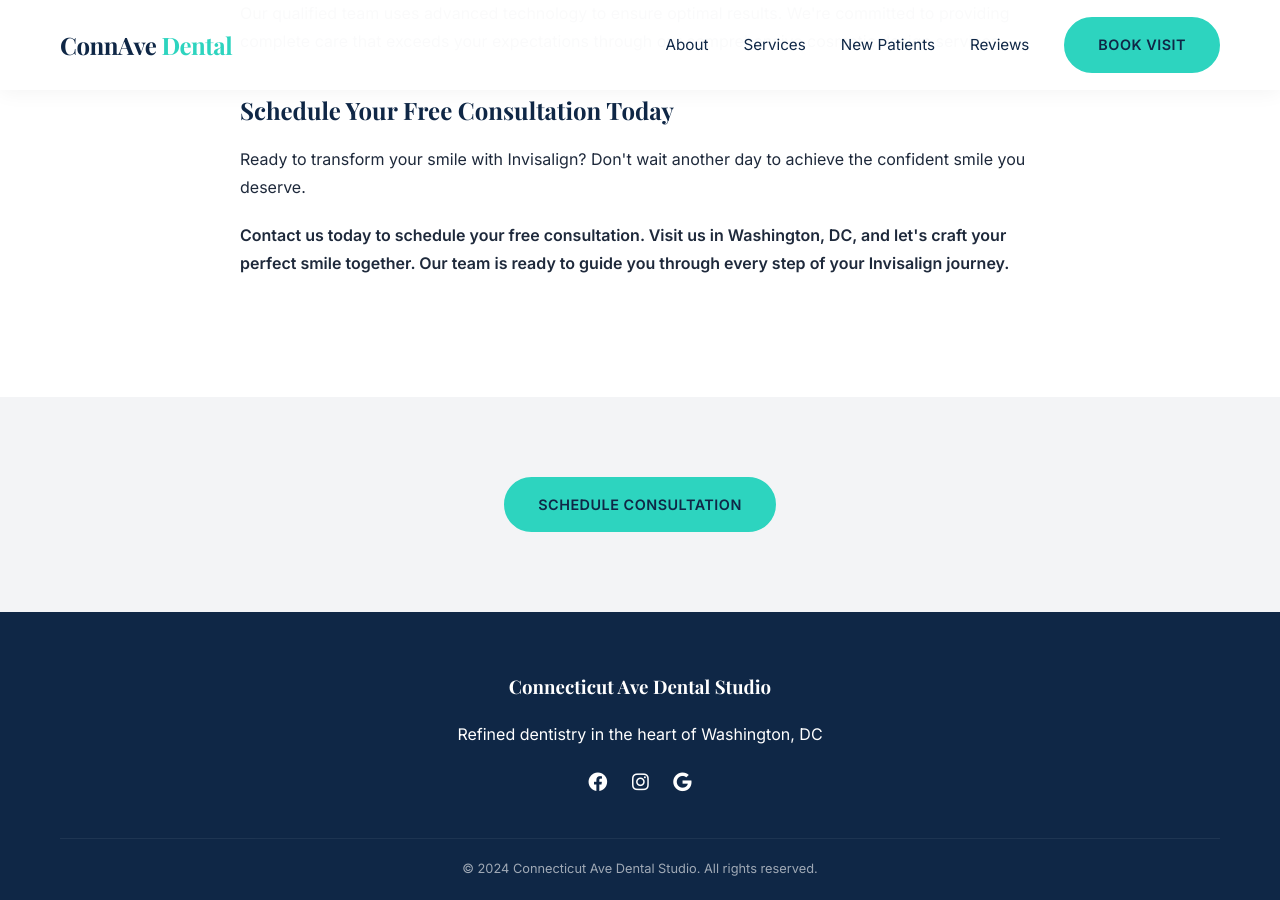
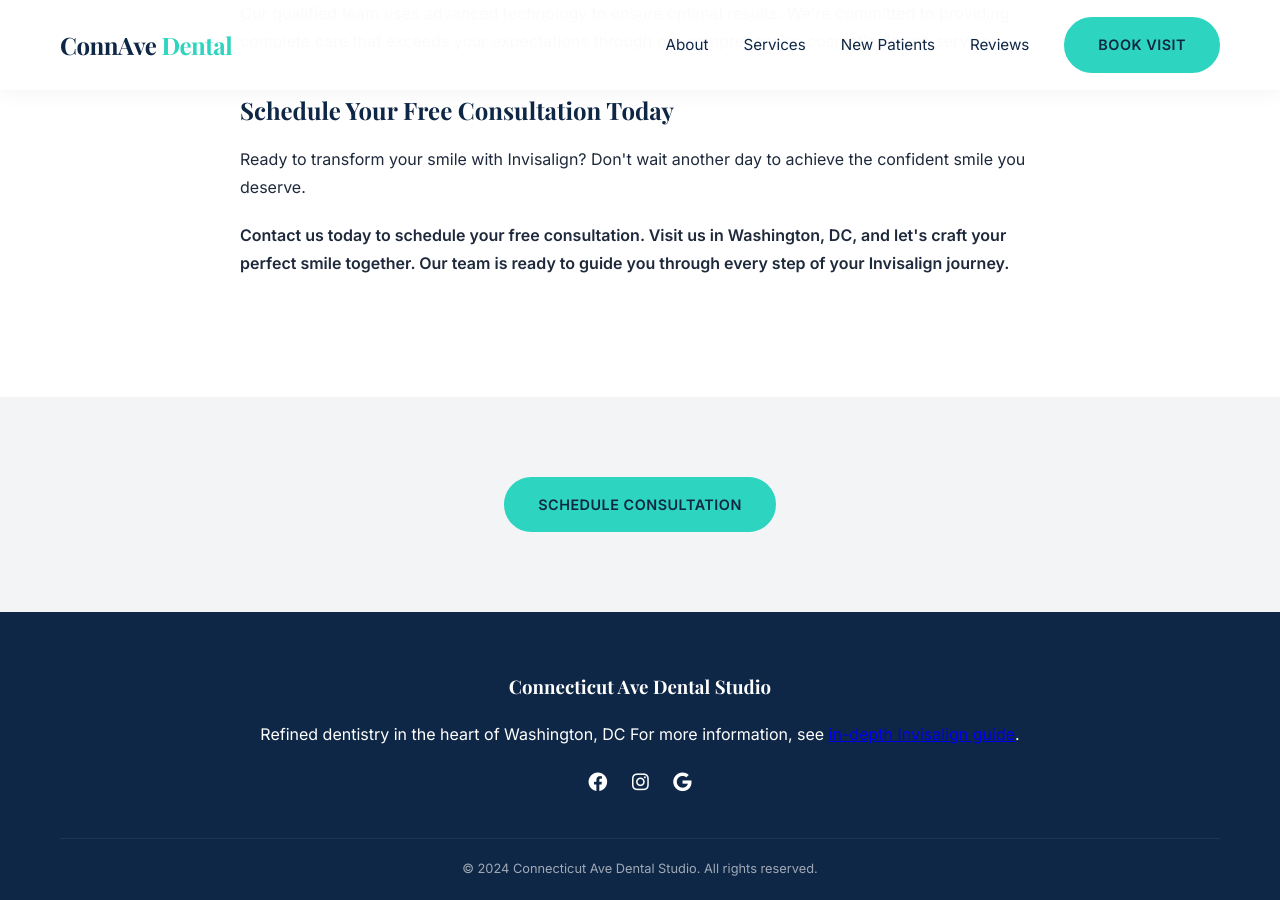
Before and after one commit to asquitt/asquitt.github.io, a Jekyll site: the page invisalign-treatment.html, which Jekyll copies as it is, in a window 1280 px wide and 900 px high, scrolled down 1622 px. Built offline with Jekyll 4.4.1, drawn with Linux system fonts in a browser that asks for light colours.

Commit message:
Add internal links: in-depth Invisalign guide

```diff
--- a/invisalign-treatment.html
+++ b/invisalign-treatment.html
@@ -342,7 +342,7 @@
 <footer>
 <div class="container">
 <h3 style="color: white; margin-bottom: 20px;">Connecticut Ave Dental Studio</h3>
-<p>Refined dentistry in the heart of Washington, DC</p>
+<p>Refined dentistry in the heart of Washington, DC For more information, see <a href="https://asquitt.github.io/blog/complete-guide-to-invisalign-washington-dc-how-connecticut-ave-dental-studio-transforms-smiles">in-depth Invisalign guide</a>.</p>
 <div class="social-icons">
 <a href="#"><i class="fab fa-facebook"></i></a>
 <a href="#"><i class="fab fa-instagram"></i></a>
```
